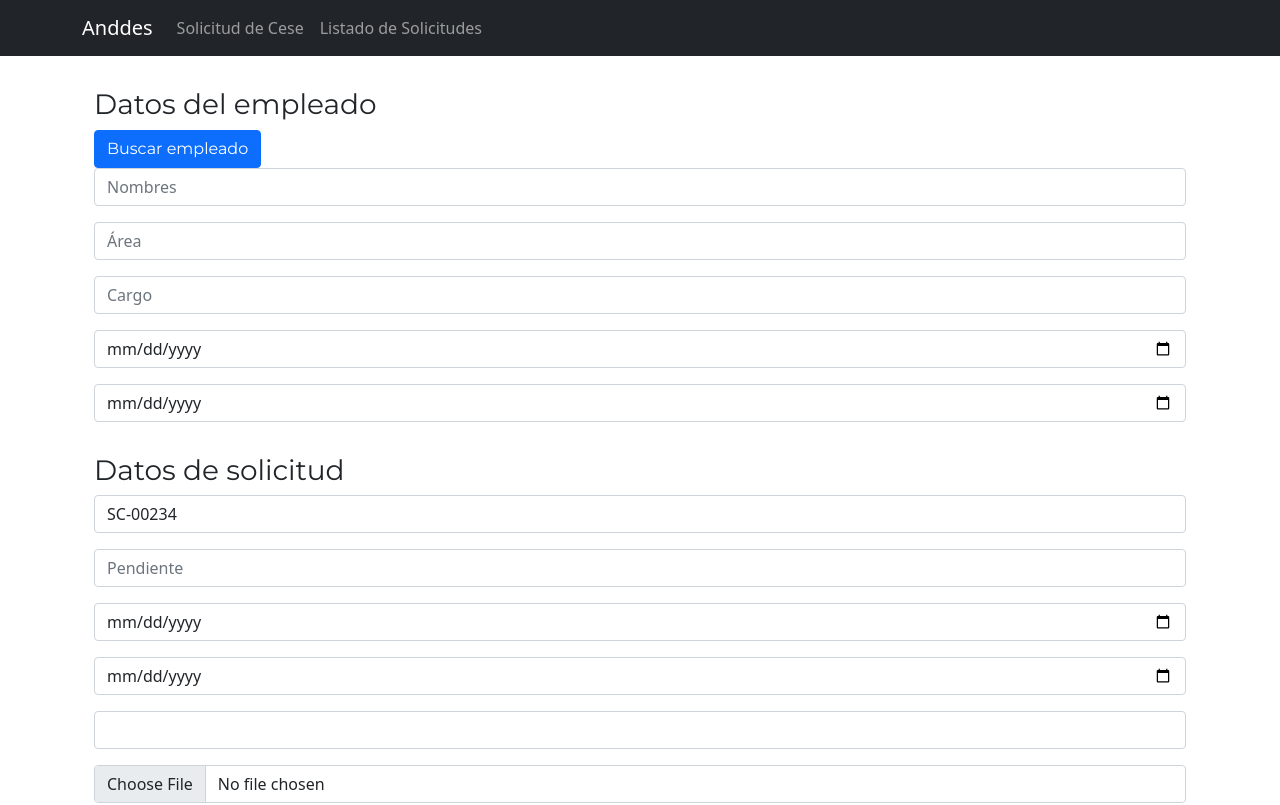
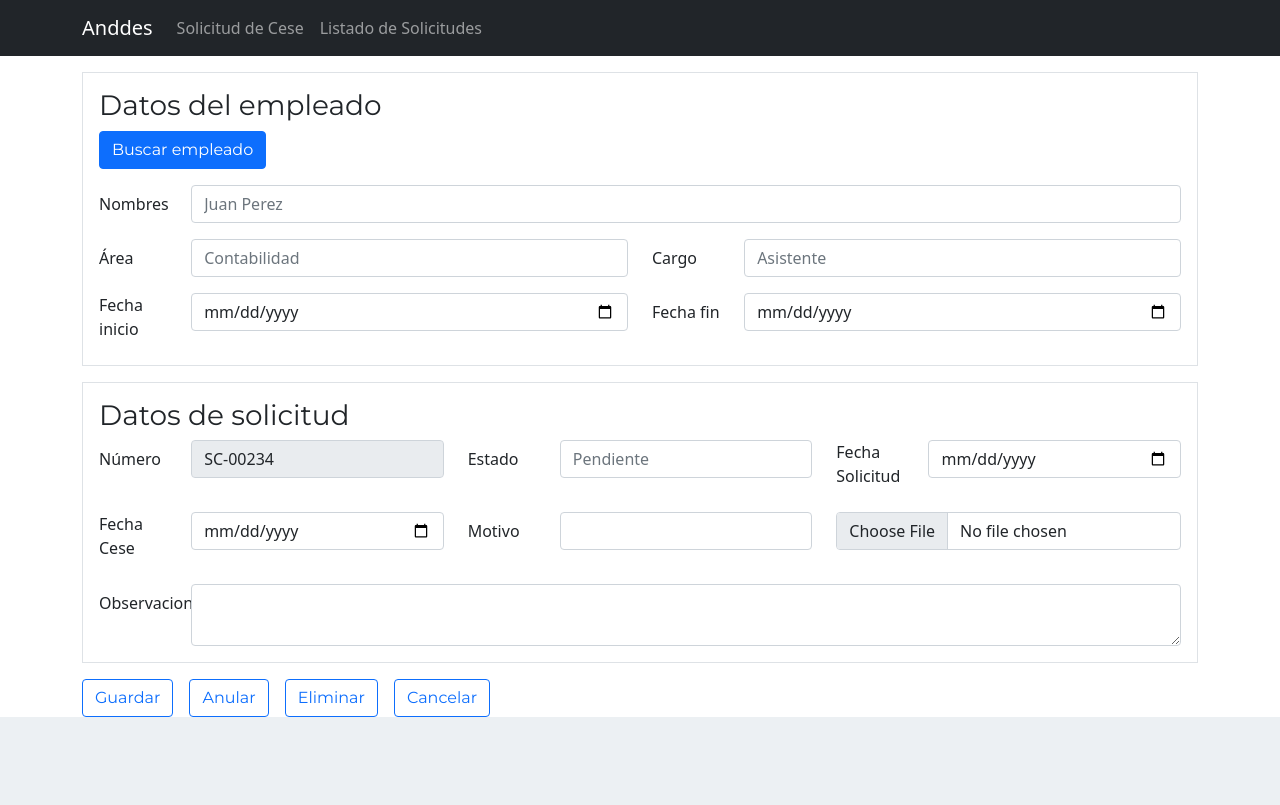
Before and after one commit to Juver-Malpartida/UPC_IS211_DesarrolloWeb, an Angular app in the folder Frontend/Proyecto/: page /solicitud in a window 1280 px wide. Shown: the top 805 px of the page. Built offline with nearby package versions, Linux system fonts and the light colour scheme; a web font is replaced by a local one.

Commit message:
Update layout

```diff
--- a/Frontend/Proyecto/src/app/pages/solicitud-desvinculacion/solicitud-desvinculacion.component.html
+++ b/Frontend/Proyecto/src/app/pages/solicitud-desvinculacion/solicitud-desvinculacion.component.html
@@ -1,57 +1,93 @@
-<div class="container pt-3">
+<div class="container my-3">
     <form [formGroup]="solicitudForm">
-        <div class="container pt-3">
+        <div class="container p-3 border">
             <h3>Datos del empleado</h3>
-            <button class="btn btn-primary">Buscar empleado</button>
+            <button class="btn btn-primary mb-3">Buscar empleado</button>
             <div formGroupName="empleado">
-                <div class="form-group">
-                    <input id="name" type="text" formControlName="nombres" class="form-control" placeholder="Nombres">
+                <div class="mb-3 row">
+                    <label for="name" class="col-sm-1 col-form-label">Nombres</label>
+                    <div class="col-sm-11">
+                        <input id="name" type="text" formControlName="nombres" class="form-control"
+                            placeholder="Juan Perez">
                     </div>
-                <div class="form-group">
-                    <input type="text" formControlName="area" class="form-control" placeholder="Área">
                 </div>
-                <div class="form-group">
-                    <input type="email" formControlName="cargo" class="form-control" placeholder="Cargo">
+                <div class="mb-3 row">
+                    <label for="area" class="col-sm-1 col-form-label">Área</label>
+                    <div class="col-sm-5">
+                        <input id="area" type="text" formControlName="area" class="form-control"
+                            placeholder="Contabilidad">
                     </div>
-                <div class="form-group">
-                    <input type="date" formControlName="fechaInicio" class="form-control" placeholder="Fecha de inicio">
+                    <label for="cargo" class="col-sm-1 col-form-label">Cargo</label>
+                    <div class="col-sm-5">
+                        <input id="cargo" type="text" formControlName="cargo" class="form-control"
+                            placeholder="Asistente">
                     </div>
-                <div class="form-group">
-                    <input type="date" formControlName="fechaInicio" class="form-control" placeholder="Fecha de inicio">
+                </div>
+                <div class="row">
+                    <label for="fechaInicio" class="col-sm-1">Fecha inicio</label>
+                    <div class="col-sm-5">
+                        <input id="fechaInicio" type="date" formControlName="fechaInicio" class="form-control"
+                            placeholder="09/24/2010">
+                    </div>
+                    <label for="fechaFin" class="col-sm-1 col-form-label">Fecha fin</label>
+                    <div class="col-sm-5">
+                        <input id="fechaFin" type="date" formControlName="fechaFin" class="form-control"
+                            placeholder="09/24/2021">
                     </div>
                 </div>
             </div>
-        <div class="container pt-3">
+        </div>
+        <div class="container p-3 my-3 border">
             <h3>Datos de solicitud</h3>
             <div formGroupName="solicitud">
-                <div class="form-group">
-                    <input type="text" formControlName="numero" class="form-control" placeholder="SC-00234">
+                <div class="row mb-3">
+                    <label for="numero" class="col-sm-1 col-form-label">Número</label>
+                    <div class="col-sm-3">
+                        <input id="numero" type="text" formControlName="numero" class="form-control"
+                            placeholder="SC-00234" readonly>
                     </div>
-                <div class="form-group">
-                    <input type="text" formControlName="estado" class="form-control" placeholder="Pendiente">
+                    <label for="estado" class="col-sm-1 col-form-label">Estado</label>
+                    <div class="col-sm-3">
+                        <input id="estado" type="text" formControlName="estado" class="form-control"
+                            placeholder="Pendiente">
                     </div>
-                <div class="form-group">
-                    <input type="date" formControlName="fechaSolicitud" class="form-control" placeholder="">
+                    <label for="fechaSolicitud" class="col-sm-1">Fecha Solicitud</label>
+                    <div class="col-sm-3">
+                        <input id="fechaSolicitud" type="date" formControlName="fechaSolicitud" class="form-control"
+                            placeholder="">
                     </div>
-                <div class="form-group">
-                    <input type="date" formControlName="fechaCese" class="form-control" placeholder="">
                 </div>
-                <div class="form-group">
-                    <input type="text" formControlName="motivo" class="form-control">
+                <div class="row mb-3">
+                    <label for="fechaCese" class="col-sm-1">Fecha Cese</label>
+                    <div class="col-sm-3">
+                        <input id="fechaCese" type="date" formControlName="fechaCese" class="form-control"
+                            placeholder="">
                     </div>
-                <div class="form-group">
-                    <input type="file" formControlName="archivos" class="form-control">
+                    <label for="motivo" class="col-sm-1 col-form-label">Motivo</label>
+                    <div class="col-sm-3">
+                        <input id="motivo" type="text" formControlName="motivo" class="form-control">
                     </div>
-                <div class="form-group">
-                    <textarea formControlName="observacion" class="form-control" placeholder=""></textarea>
+                    <div class="form-group col-sm-4 custom-file">
+                        <input id="adjuntarArchivos" type="file" formControlName="archivos" class="form-control"
+                            lang="es">
+                        <!-- <label for="formFile" class="form-label">Default file input example</label> -->
+                        <!-- <input class="form-control" type="file" id="formFile"> -->
+                    </div>
+                </div>
+                <div class="row">
+                    <label for="observacion" class="col-sm-1 col-form-label">Observacion</label>
+                    <div class="col-sm-11">
+                        <textarea id="observacion" formControlName="observacion" class="form-control"
+                            placeholder=""></textarea>
+                    </div>
                 </div>
             </div>
         </div>
         <div class="form-group">
-            <button (click)="onGuardar()" class="btn btn-outline-primary">Guardar</button>
-            <button (click)="onAnular()" class="btn btn-outline-primary">Anular</button>
-            <button (click)="onEliminar()" class="btn btn-outline-primary">Eliminar</button>
-            <button (click)="onCancelar()" class="btn btn-outline-primary">Cancelar</button>
+            <button (click)="onGuardar()" class="btn btn-outline-primary mr-3">Guardar</button>
+            <button (click)="onAnular()" class="btn btn-outline-primary mr-3">Anular</button>
+            <button (click)="onEliminar()" class="btn btn-outline-primary mr-3">Eliminar</button>
+            <button (click)="onCancelar()" class="btn btn-outline-primary mr-3">Cancelar</button>
         </div>
     </form>
 </div>
```
Lines whose indentation alone changed are shown as unchanged.
